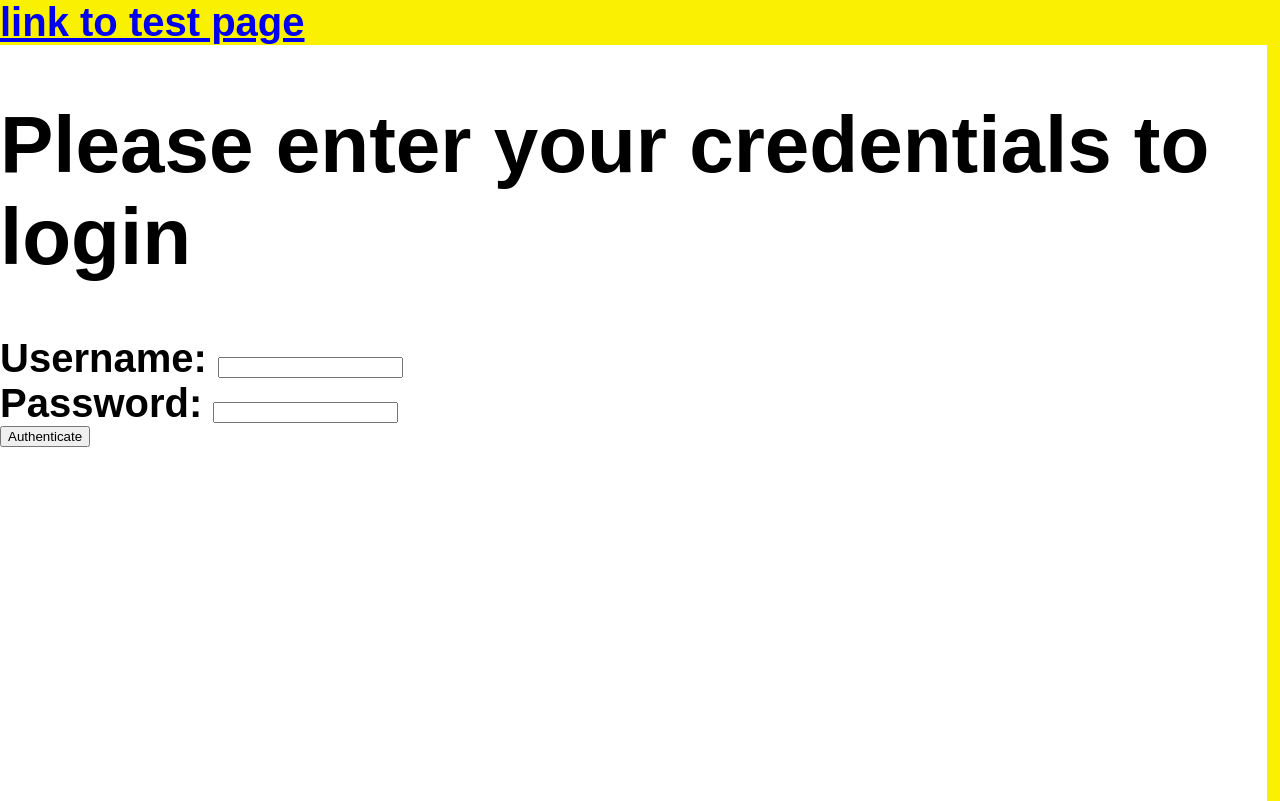
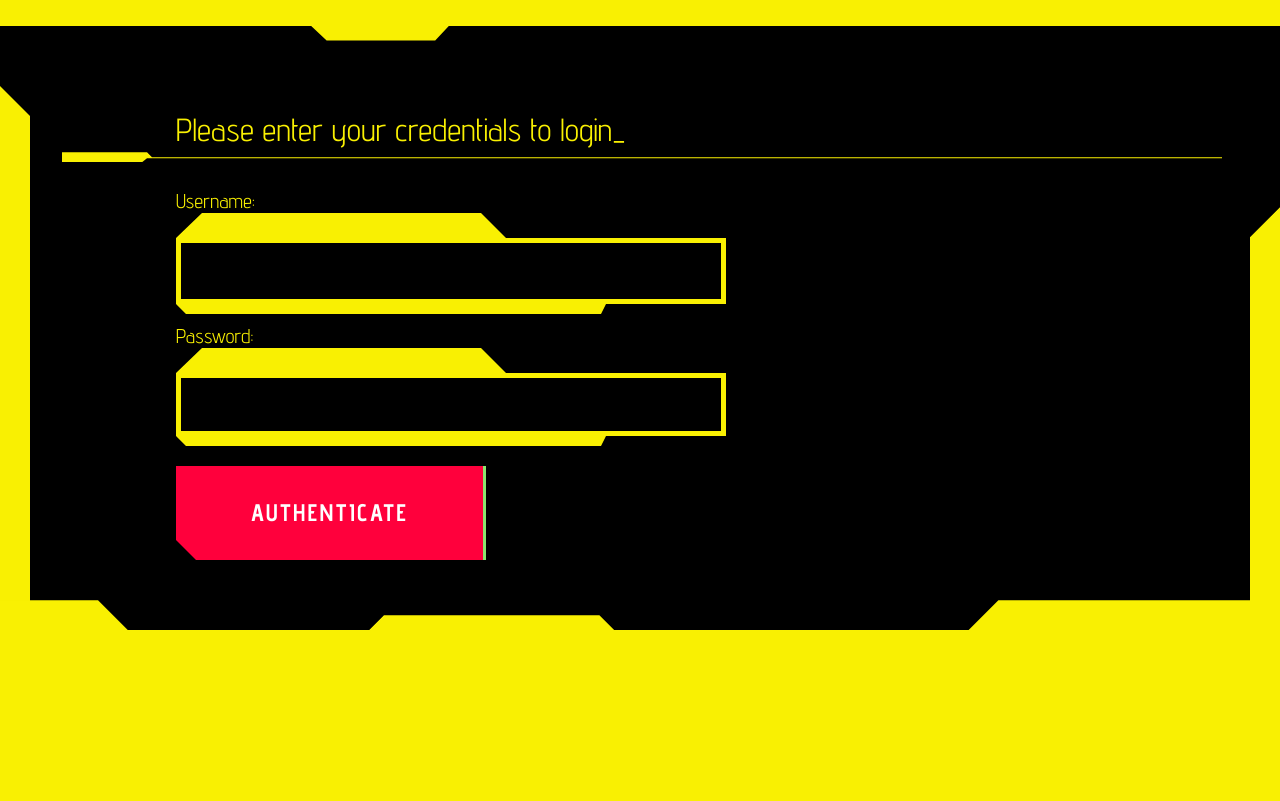
Before and after one commit to trblss/trblss.github.io, a plain HTML site: page index.html in a window 1280 px wide. Drawn offline with Linux system fonts and the light colour scheme.

Commit message:
Incorporated new css into the page and redirect to test page now

```diff
--- a/cyberpunk-2077.css
+++ b/cyberpunk-2077.css
@@ -1301,6 +1301,11 @@ section.cyberpunk.black p {
   background-color: var(--black-color);
 }
 
+div.homepage{
+  padding-left:10%;
+  width:50%
+}
+
 section.cyberpunk.black p.cyberpunk.inverse,
 section.cyberpunk.black p.inverse {
   border: none;
--- a/index.html
+++ b/index.html
@@ -4,7 +4,11 @@
         <title>Cybersite</title>
     </head>
     <body>
-<h1> <a href ="test.html"> link to test page </a>
+        <link href="./cyberpunk-2077.css" rel="stylesheet">
+        <link href="https://fonts.googleapis.com/css2?family=Advent+Pro:wght@400;700&family=VT323&display=swap" rel="stylesheet">
+        <!-- <h1 class="cyberpunk">
+            <a href ="test.html"> link to test page </a>
+        </h1> -->
         <script>
             let fake_db = {"trblss":"password123","elmico377":"password377"}
             let file_path = "http://trblss.github.io/trblss.github.io/library.json"
@@ -12,25 +16,27 @@
                 username = document.getElementById("username").value
                 password = document.getElementById("pass").value
                 if(fake_db[username] == password){
-                    document.getElementById("login_page").style.zIndex = 1;
+                    // document.getElementById("login_page").style.zIndex = 1;
                     console.log("Authentication of " + username + " was successful!")
+                    window.location.href = "http://trblss.github.io/trblss.github.io/test.html"
                 }
             }
         </script>
 
-        <div id="login_page" style="z-index:99;position:absolute;background-color:white;width:99%;height:99%">
-            <h1>Please enter your credentials to login</h1>
-            <div>
+        <section id="login_page" class="cyberpunk black both" style="margin-top:2%" >
+        <!-- style="z-index:99;position:absolute;background-color:white;width:99%;height:99%;padding-top:5%;margin-top:1%"> -->
+            <h1 class="cyberpunk" style="padding-left:10%">Please enter your credentials to login</h1>
+            <div class="homepage">
                 <label for="username">Username:</label>
-                <input type="text" id="username" name="username" />
+                <input type="text" class="cyberpunk" id="username" name="username" />
             </div>
-            <div>
+            <div class="homepage">
                 <label for="pass">Password:</label>
-                <input type="password" id="pass" name="password" minlength="8" required />
+                <input type="password" class="cyberpunk" id="pass" name="password" minlength="8" required />
             </div>
-            <button onclick="login()">Authenticate</button>
-        </div>
-        <div id="home_page" style="z-index:10;position:absolute;background-color:white;width:99%;height:99%">
+            <input type="submit" class="cyberpunk" value="Authenticate" onclick="login()" style="margin-left:10%">
+        </section>
+        <!-- <div id="home_page" style="z-index:10;position:absolute;background-color:white;width:99%;height:99%">
             <h2>Nice you logged in, welcome to your home page I guess</h2>
             <table>
                 <tr>
@@ -48,6 +54,6 @@
                     </td>
                 </tr>
             </table>
-        </div>
+        </div> -->
     </body>
 </html>
```
